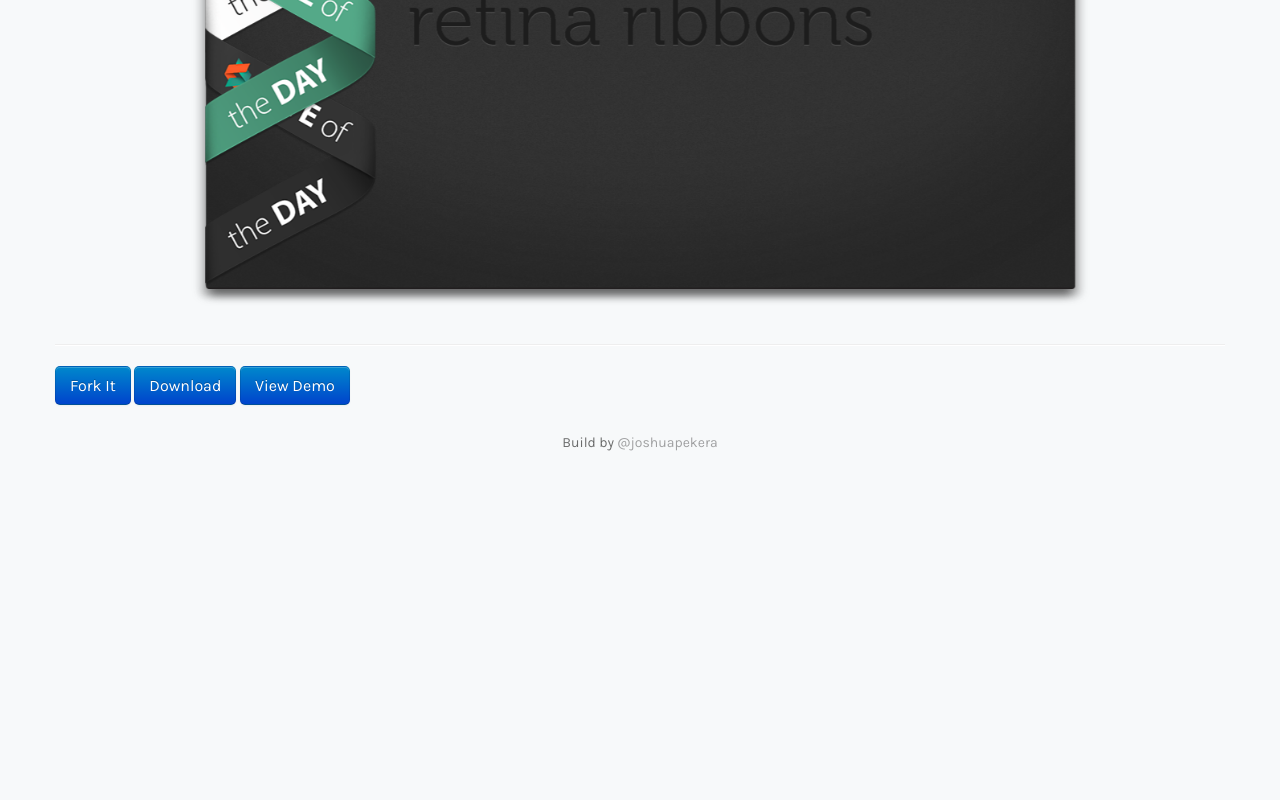
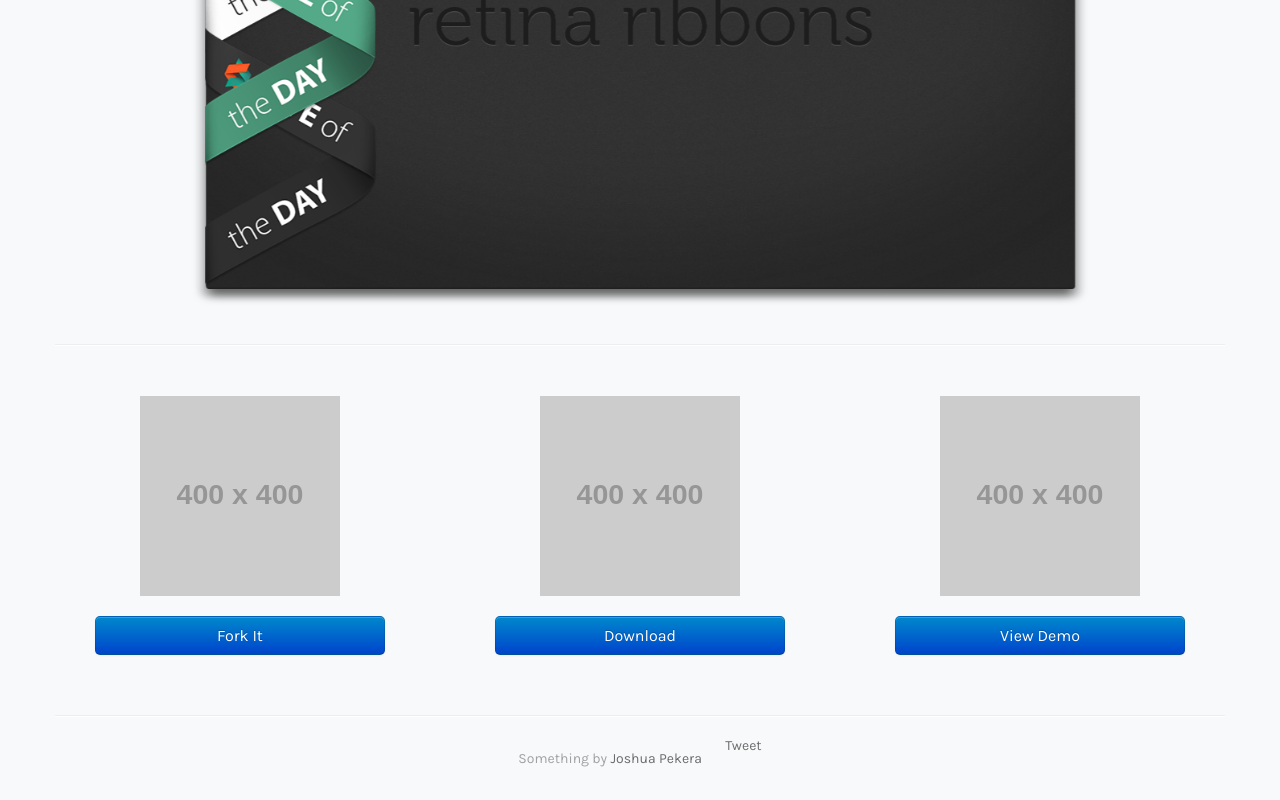
Before and after one commit to joshuapekera/awwwards-retina-ribbons, a plain HTML site: page index.html in a window 1280 px wide. Shown: the part 400-1200 px from the top of the page. Before the commit the page ends 880 px from the top, so only its background shows below. Drawn offline with Linux system fonts and the light colour scheme; placeholder pictures from the web are drawn by us.

Commit message:
Home Update
Added buckets and place holding images

Signed-off-by: Joshua Pekera <joshuapekera@me.com>

```diff
--- a/css/style.css
+++ b/css/style.css
@@ -29,7 +29,7 @@ body {
 
 /* Links */
 a {
-	color: #a0a1a2;
+	color: #6b6c6c;
 	text-fill-color: none;
 	-webkit-transition: color .4s linear;
 	-moz-transition: color .4s linear;
@@ -219,6 +219,18 @@ img.retina {
 	position: absolute;
 }
 
+.buckets {
+	margin-top: 30px;
+	padding-left: 40px;
+	padding-right: 40px;
+}
+
+.buckets img {
+	display: block;
+	margin: 0 auto;
+	padding-bottom: 20px;
+}
+
 /* Demo Page
 ---------------- */
 
@@ -249,16 +261,31 @@ img.awwwicon {
 }
 
 hr.divide {
-	margin-top: 300px;
+	margin-top: 60px;
+	margin-bottom: 20px;
 }
 /* Footer
 ================================================== */
 footer {
 	text-align: center;
-	margin-top: 30px;
-	margin-bottom: 30px;
+	margin-top: 0px;
+	margin-bottom: 20px;
 	font-size: 14px;
-	color: #6b6c6c
+	color: #a0a1a2;
+}
+
+.credit {
+	margin-right: 20px;
+	display: inline-block;
+	position: relative;
+	vertical-align: text-top;
+	line-height: 43px;
+}
+
+.tweet {
+	display: inline-block;
+	position: relative;
+	height: 2px;
 }
 
 
--- a/index.html
+++ b/index.html
@@ -56,12 +56,35 @@
 
     	<hr>
 
-    	<a href="https://github.com/joshuapekera/awwwards-retina-ribbons" class="btn btn-primary btn-large">Fork It</a>
-    	<a href="https://github.com/joshuapekera/awwwards-retina-ribbons/zipball/master" class="btn btn-primary btn-large" onclick="_gaq.push(['_trackEvent', 'Jumbotron actions', 'Download', 'Download 2.1.0']);">Download</a>
-    	<a href="/awwwards-retina-ribbons/demo.html" class="btn btn-primary btn-large">View Demo</a>
+    	<div class="row">
+    		<div class="span4">
+    			<div class="buckets">
+    				<img src="http://placehold.it/400x400" height="200" width="200">
+    				<a href="https://github.com/joshuapekera/awwwards-retina-ribbons" class="btn btn-large btn-block btn-primary">Fork It</a>
+    			</div>
+    		</div>
+    		<div class="span4">
+    			<div class="buckets">
+    				<img src="http://placehold.it/400x400" height="200" width="200">
+    				<a href="https://github.com/joshuapekera/awwwards-retina-ribbons/zipball/master" class="btn btn-large btn-block btn-primary" onclick="_gaq.push(['_trackEvent', 'Jumbotron actions', 'Download', 'Download 2.1.0']);">Download</a>
+    			</div>
+    		</div>
+    		<div class="span4">
+    			<div class="buckets">
+    				<img src="http://placehold.it/400x400" height="200" width="200">
+    				<a href="/awwwards-retina-ribbons/demo.html" class="btn btn-large btn-block btn-primary">View Demo</a>
+    			</div>
+    		</div>
+    	</div>
+
+    	<hr class="divide">
 
     	<footer>
-    		<div>Build by <a href="http://twitter.com/joshuapekera">@joshuapekera</a></div>
+    		<div class="credit">Something by <a href="http://twitter.com/joshuapekera">Joshua Pekera</a></div>
+    		<div class="tweet">
+    			<a href="https://twitter.com/share" class="twitter-share-button" data-text="A retina version of @awwwards ribbons for #responsive web design" data-via="joshuapekera" data-size="" data-related="awwwards">Tweet</a>
+    			<script>!function(d,s,id){var js,fjs=d.getElementsByTagName(s)[0];if(!d.getElementById(id)){js=d.createElement(s);js.id=id;js.src="//platform.twitter.com/widgets.js";fjs.parentNode.insertBefore(js,fjs);}}(document,"script","twitter-wjs");</script>
+    		</div>
     	</footer>
     </div><!-- /container -->
     <!-- Javascript -->
```
Also changed, not shown: demo.html (+5 -1 lines).
